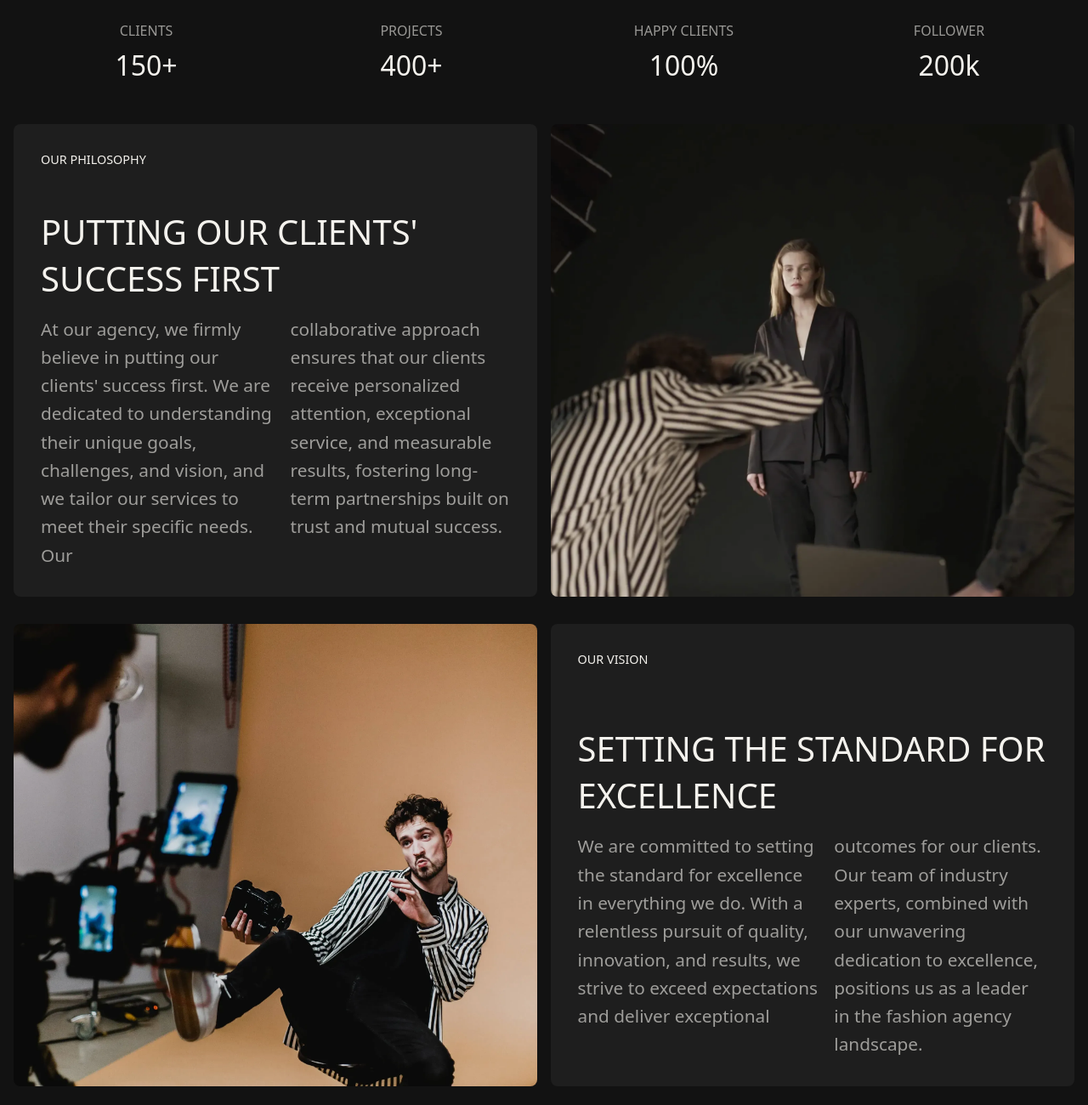
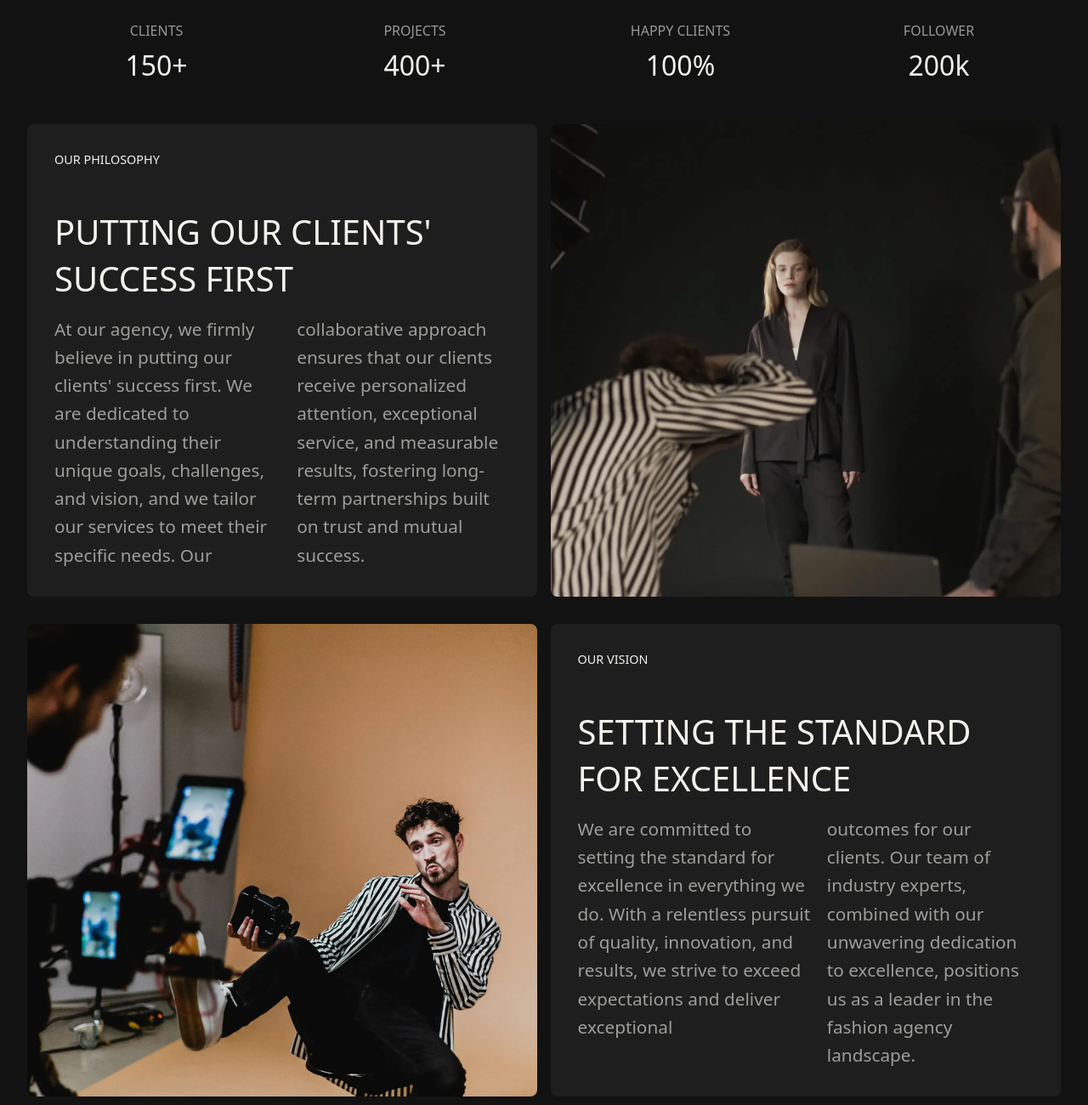
Before and after one commit to WajahatAli8710/Resposive-Project, a plain HTML site: page responsiv-project-1/index.html in a window 1280 px wide. Shown: the part 660-1960 px from the top of the page at 85% size. Drawn offline with nearby package versions, Linux system fonts and the light colour scheme.

Commit message:
task complete with fixing bug

```diff
--- a/responsiv-project-1/index.html
+++ b/responsiv-project-1/index.html
@@ -12,6 +12,7 @@
     />
   </head>
   <body>
+    <div class="page-wrapper">
     <main>
       <section class="view-1">
         <div class="top">
@@ -258,5 +259,6 @@
         </div>
       </section>
     </main>
+    </div>
   </body>
 </html>
--- a/responsiv-project-1/style.scss
+++ b/responsiv-project-1/style.scss
@@ -22,13 +22,20 @@ body {
   gap: $gap;
 }
 
+.page-wrapper {
+  max-width: 120rem;
+  margin-left: auto;
+  margin-right: auto;
+  padding: 1rem;
+}
+
 main {
   width: 100%;
   @include flex-style(0);
   align-items: center;
 
   section.view-1 {
-    max-width: 2000px;
+    width: 100%;
     padding: 1rem;
     @include flex-style(1rem);
 
@@ -123,7 +130,7 @@ main {
   }
 
   section.view-3 {
-    max-width: 2000px;
+    width: 100%;
     padding: 1rem;
     @include flex-style(1rem);
     .top {
@@ -172,7 +179,7 @@ main {
   }
 
   section.view-4 {
-    max-width: 2000px;
+    width: 100%;
     padding: 1rem;
     @include flex-style(1rem);
     .top {
@@ -324,7 +331,6 @@ main {
   section.view-7 {
     padding: 1rem;
     @include flex-style(1rem);
-
     width: 100%;
 
     .bottom {
```
Also changed, not shown: responsiv-project-1/style.css, 1 other file.
